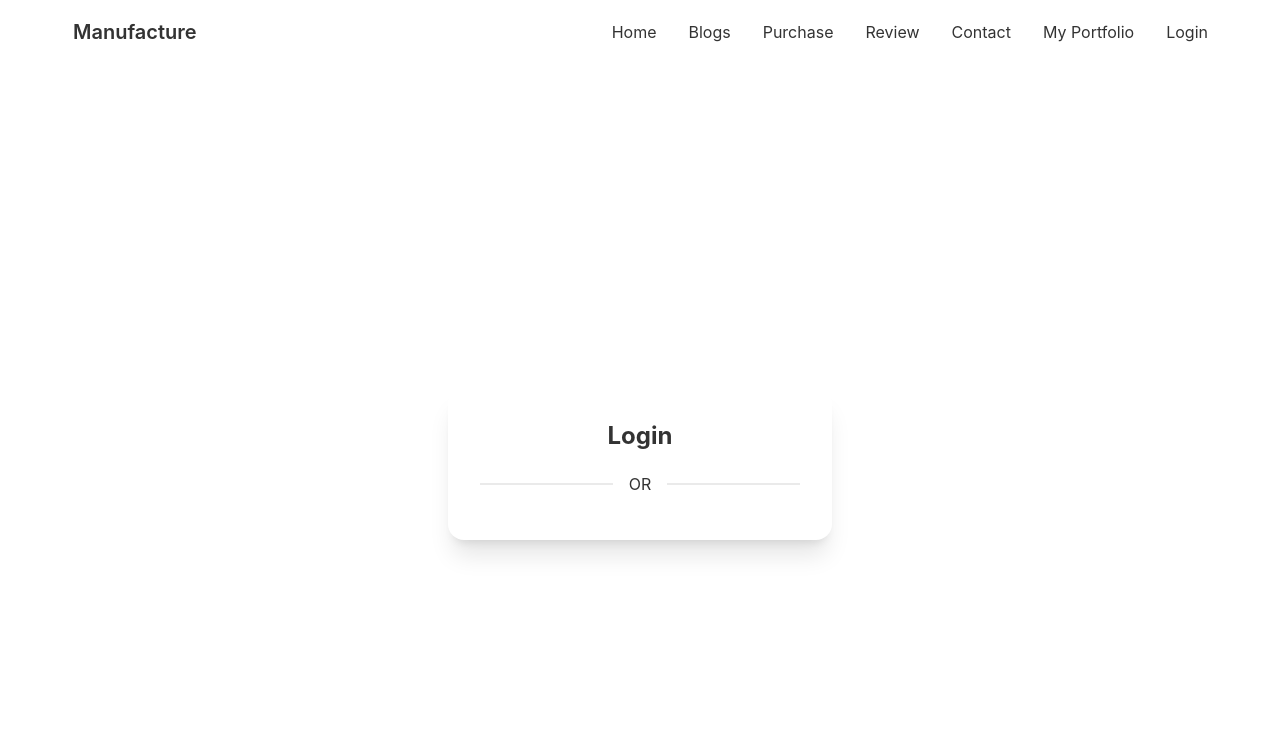
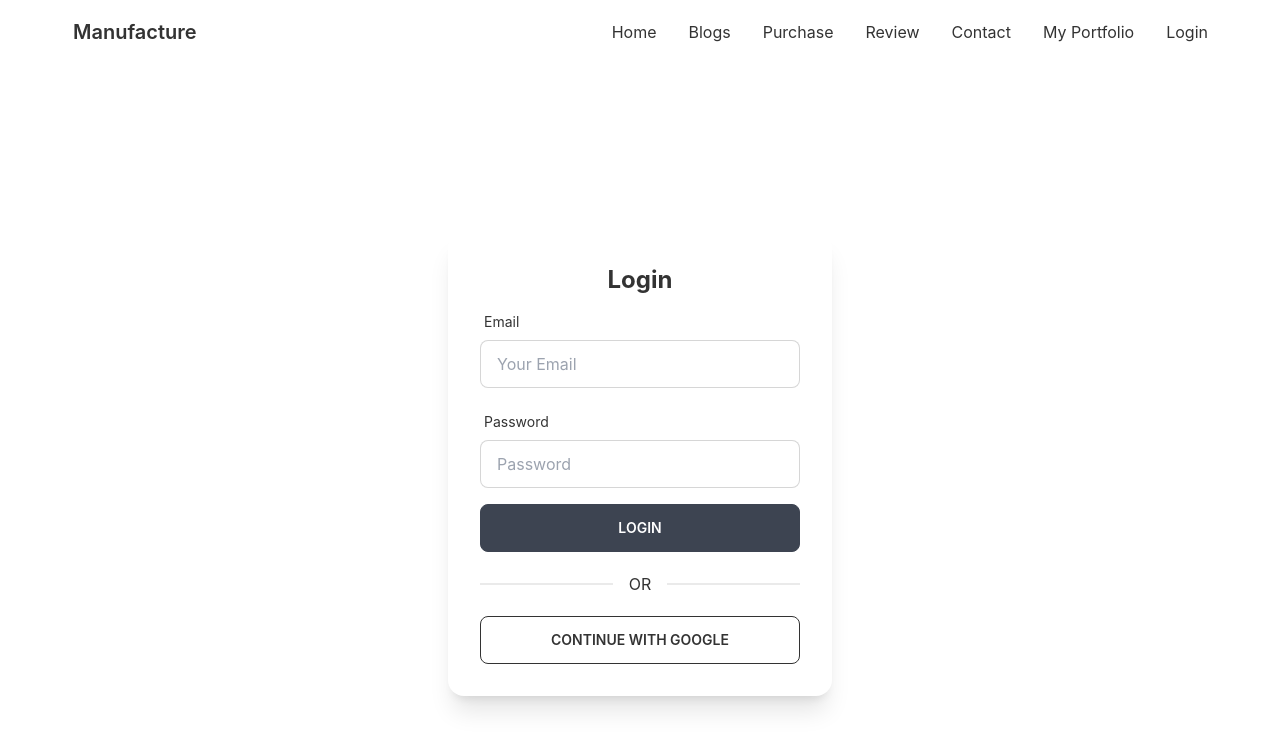
Before and after one commit to Jahanara-juma1/manufacture-client-website, a React (Create React App) app: page /login in a window 1280 px wide. Shown: the top 750 px of the page. Built offline with nearby package versions, Linux system fonts and the light colour scheme; no server answers.

Commit message:
login part addad

```diff
--- a/package.json
+++ b/package.json
@@ -11,6 +11,7 @@
     "react": "^18.1.0",
     "react-dom": "^18.1.0",
     "react-firebase-hooks": "^5.0.3",
+    "react-hook-form": "^7.31.2",
     "react-router-dom": "^6.3.0",
     "react-scripts": "5.0.1",
     "web-vitals": "^2.1.4"
--- a/src/Page/Home/Info.js
+++ b/src/Page/Home/Info.js
@@ -9,9 +9,9 @@ const info = () => {
         <div className='grid grid-cols-1 lg:grid-cols-3 gap-5'>
             <InfoCard cardTitle="opening Hours" cardInfo="Opens 10AM-10PM"
 
-            bgClass="bg-gradient-to-r from-secondary to-primary" img={clock}></InfoCard>
-            <InfoCard cardTitle="Store Locator" cardInfo="Chadima Complex, 1st Floor, Pouro Bazar Rd, Rangpur" bgClass="bg-[#f6d860]" img={marker}></InfoCard>
-            <InfoCard cardTitle="Contact Us" cardInfo="09678002003"  bgClass="bg-gradient-to-r from-secondary to-primary" img={phone}></InfoCard>
+            bgclassName="bg-gradient-to-r from-secondary to-primary" img={clock}></InfoCard>
+            <InfoCard cardTitle="Store Locator" cardInfo="Chadima Complex, 1st Floor, Pouro Bazar Rd, Rangpur" bgclassName="bg-[#f6d860]" img={marker}></InfoCard>
+            <InfoCard cardTitle="Contact Us" cardInfo="09678002003"  bgclassName="bg-gradient-to-r from-secondary to-primary" img={phone}></InfoCard>
         </div>
     );
 };
--- a/src/Page/Home/InfoCard.js
+++ b/src/Page/Home/InfoCard.js
@@ -6,8 +6,8 @@ const InfoCard = ({img, cardTitle, cardInfo, bgClass}) => {
             <figure className='pl-5'>
                 <img src={img} alt="Movie" />
             </figure>
-            <div class="card-body text-white">
-                <h2 class="card-title">{cardTitle}</h2>
+            <div className="card-body text-white">
+                <h2 className="card-title">{cardTitle}</h2>
                 <p>{cardInfo}</p>
             </div>
             </div>
--- a/src/Page/Home/Service.js
+++ b/src/Page/Home/Service.js
@@ -4,12 +4,12 @@ import './Service.css';
 const Service = ({service}) => {
     const {description,} = service;
     return (
-        <div class="card lg:max-w-lg bg-base-100 shadow-xl">
-            <figure class="px-10 pt-10">
-                <img src={service.img} alt="Shoes" class="rounded-xl" />
+        <div className="card lg:max-w-lg bg-base-100 shadow-xl">
+            <figure className="px-10 pt-10">
+                <img src={service.img} alt="Shoes" className="rounded-xl" />
             </figure>
-            <div class="card-body items-center text-center">
-                <h2 class="card-title">{service.name}</h2>
+            <div className="card-body items-center text-center">
+                <h2 className="card-title">{service.name}</h2>
                 <h2>{description}</h2>
             </div>
         </div>
--- a/src/Page/Login/Login.js
+++ b/src/Page/Login/Login.js
@@ -1,12 +1,84 @@
 import React from 'react';
+import { useSignInWithGoogle } from 'react-firebase-hooks/auth'
+import auth from '../../firebase.init';
+import { useForm } from "react-hook-form";
 
 const Login = () => {
+    const [signInWithGoogle, user, loading, error] = useSignInWithGoogle(auth);
+    const { register, formState: { errors }, handleSubmit } = useForm();
+
+    if (user) {
+        console.log(user);
+    }
+
+    const onSubmit = data => {
+        console.log(data);
+    }
+
     return (
         <div className='flex h-screen justify-center items-center'>
-            <div class="card w-96 bg-base-100 shadow-xl">
-                <div class="card-body">
-                    <h2 class="text-center text-2xl font-bold">Login</h2>
-                    <div class="divider">OR</div>
+            <div className="card w-96 bg-base-100 shadow-xl">
+                <div className="card-body">
+                    <h2 className="text-center text-2xl font-bold">Login</h2>
+                    <form onSubmit={handleSubmit(onSubmit)}>
+
+                        <div class="form-control w-full max-w-xs">
+                            <label class="label">
+                                <span class="label-text">Email</span>
+
+                            </label>
+                            <input type="email"
+                             placeholder="Your Email"
+                              class="input input-bordered w-full max-w-xs"
+                              {...register("email", {
+                                  required: {
+                                      value: true,
+                                      message: 'Email is Required'
+                                  },
+                                  pattern: {
+                                      value: /[a-z0-9]+@[a-z]+\.[a-z]{2,3}/,
+                                      message: 'Provide a valid Email'
+                                  }
+                               })}
+                              />
+                            <label class="label">
+                            {errors.email?.type === 'required' && <span className="label-text-alt text-red-500">{errors.email.message}</span>}
+                            {errors.email?.type === 'pattern' && <span className="label-text-alt text-red-500">{errors.email.message}</span>}
+
+                            </label>
+                        </div>
+
+                        <div className="form-control w-full max-w-xs">
+                            <label className="label">
+                                <span className="label-text">Password</span>
+                            </label>
+                            <input
+                                type="password"
+                                placeholder="Password"
+                                className="input input-bordered w-full max-w-xs"
+                                {...register("password", {
+                                    required: {
+                                        value: true,
+                                        message: 'Password is Required'
+                                    },
+                                    minLength: {
+                                        value: 6,
+                                        message: 'Must be 6 characters or longer'
+                                    }
+                                })}
+                            />
+                            <label className="label">
+                                {errors.password?.type === 'required' && <span className="label-text-alt text-red-500">{errors.password.message}</span>}
+                                {errors.password?.type === 'minLength' && <span className="label-text-alt text-red-500">{errors.password.message}</span>}
+                            </label>
+                        </div>
+
+                        <input className='btn w-full max-w-xs text-white' type="submit" value="Login" />
+                    </form>
+                    <div className="divider">OR</div>
+                    <button
+                        onClick={() => signInWithGoogle()}
+                        className='btn btn-outline'>Continue with google</button>
                 </div>
             </div>
         </div>
--- a/src/Page/Purchase/BookingModal.js
+++ b/src/Page/Purchase/BookingModal.js
@@ -12,18 +12,18 @@ const BookingModal = ({product, setProduct}) => {
 
     return (
         <div>
-<input type="checkbox" id="booking-modal" class="modal-toggle" />
-<div class="modal modal-bottom sm:modal-middle">
-  <div class="modal-box">
-  <label for="booking-modal" class="btn btn-sm btn-circle absolute right-2 top-2">✕</label>
-    <h3 class="font-bold text-lg text-primary">Booking for: {name}</h3>
+<input type="checkbox" id="booking-modal" className="modal-toggle" />
+<div className="modal modal-bottom sm:modal-middle">
+  <div className="modal-box">
+  <label for="booking-modal" className="btn btn-sm btn-circle absolute right-2 top-2">✕</label>
+    <h3 className="font-bold text-lg text-primary">Booking for: {name}</h3>
     <form onSubmit={handleBooking} className='grid grid-cols-1 gap-3 justify-items-center mt-2'>
-    <input type="text" name="date" placeholder="Date" class="input input-bordered w-full max-w-xs" />
-    <input type="text" name="name" placeholder="Your Name" class="input input-bordered w-full max-w-xs" />
-    <input type="address" name="address" placeholder="Address" class="input input-bordered w-full max-w-xs" />
-    <input type="email" name="email" placeholder="Email Address" class="input input-bordered w-full max-w-xs" />
-    <input type="text" name="phone" placeholder="Phone Number" class="input input-bordered w-full max-w-xs" />
-    <input type="submit" value="Submit" class="btn btn-primary w-full max-w-xs" />
+    <input type="text" name="date" placeholder="Date" className="input input-bordered w-full max-w-xs" />
+    <input type="text" name="name" placeholder="Your Name" className="input input-bordered w-full max-w-xs" />
+    <input type="address" name="address" placeholder="Address" className="input input-bordered w-full max-w-xs" />
+    <input type="email" name="email" placeholder="Email Address" className="input input-bordered w-full max-w-xs" />
+    <input type="text" name="phone" placeholder="Phone Number" className="input input-bordered w-full max-w-xs" />
+    <input type="submit" value="Submit" className="btn btn-primary w-full max-w-xs" />
     </form>
 
   </div>
--- a/src/Page/Shared/NotFound.js
+++ b/src/Page/Shared/NotFound.js
@@ -2,9 +2,9 @@ import React from 'react';
 
 const NotFound = () => {
     return (
-        <div class="hero min-h-screen ">
-            <div class="hero-content text-center">
-                <div class="max-w-md">
+        <div className="hero min-h-screen ">
+            <div className="hero-content text-center">
+                <div className="max-w-md">
                     <h1 className='text-primary text-center'>No page available</h1>
                     <img className='' src="https://i.ibb.co/0y9VLTV/68747470733a2f2f6572726174756d2d68746d6c2e6e65746c6966792e6170702f6c616e64696e672d6173736574732f696d.png" alt="" />
                 </div>
```
Also changed, not shown: src/Page/Home/Banner.js (+6 -6 lines), src/Page/Purchase/Service.js (+7 -7 lines), src/Page/Shared/Footer.js (+10 -10 lines), 1 other file (tests, documents, lock files or other folders).
